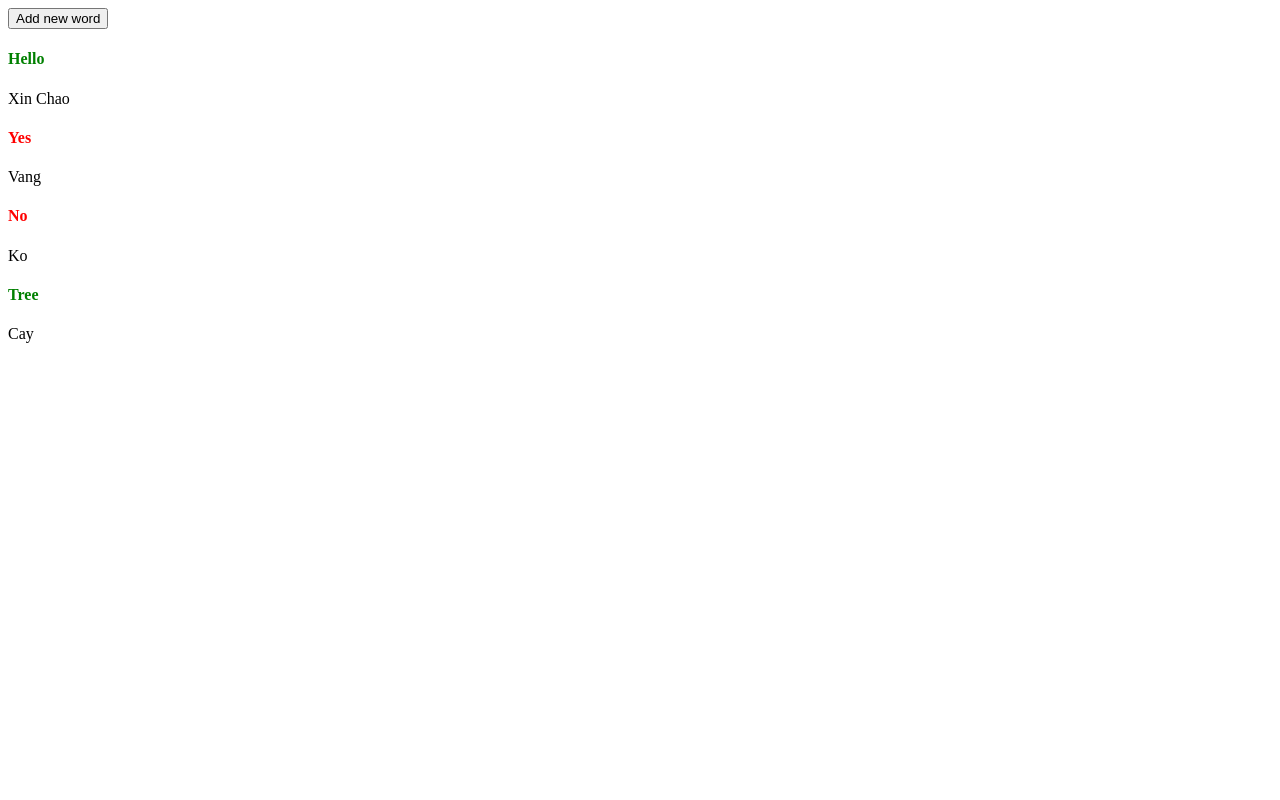
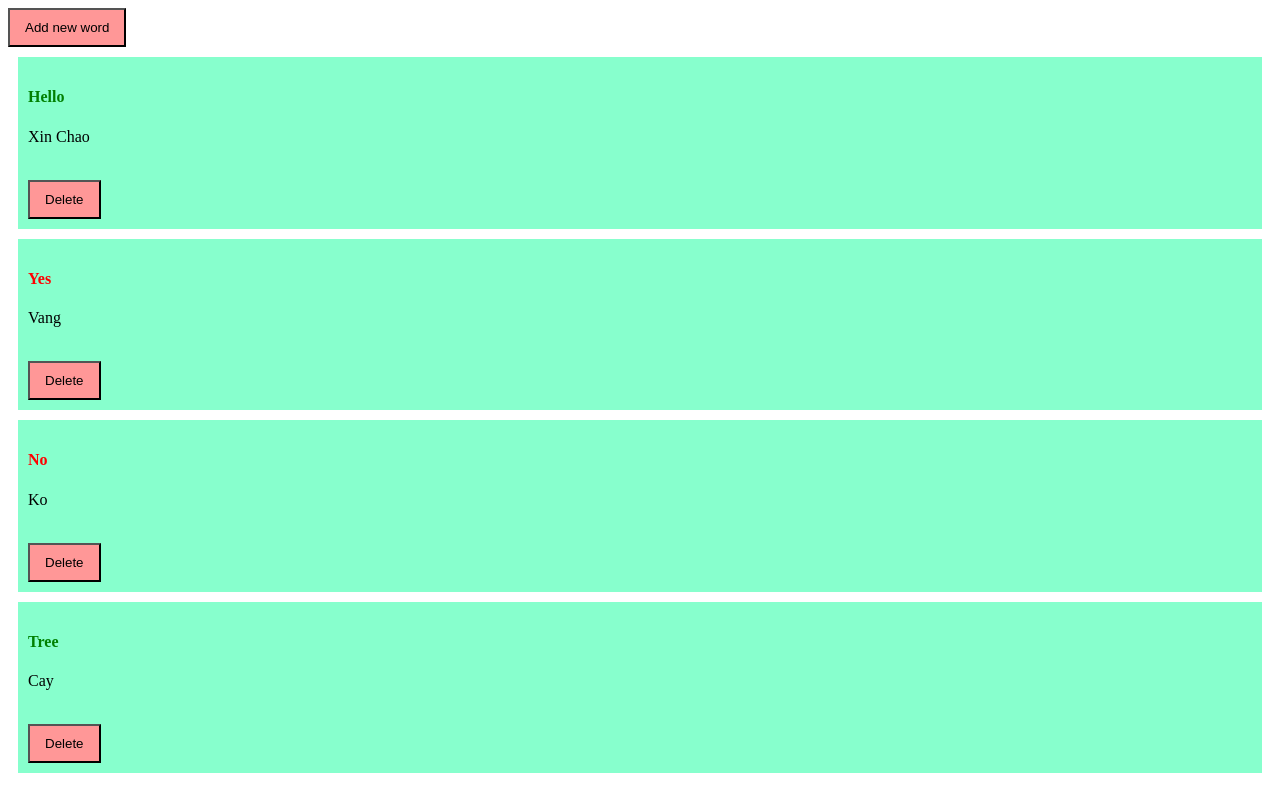
Before and after one commit to kdncode/angular-basic, an Angular app: page / in a window 1280 px wide. Built offline with nearby package versions, Linux system fonts and the light colour scheme.

Commit message:
added "DELETE"

```diff
--- a/src/app/words/words.component.css
+++ b/src/app/words/words.component.css
@@ -0,0 +1,14 @@
+.myWord {
+  background: rgb(135, 255, 205);
+  margin: 10px;
+  padding: 10px;
+}
+
+button {
+  padding: 10px 15px;
+  background: rgb(255, 151, 151);
+}
+
+input {
+  padding: 7px 20px;
+}
--- a/src/app/words/words.component.html
+++ b/src/app/words/words.component.html
@@ -8,9 +8,10 @@
 <!-- To toggle add new word button -->
 <button (click) = "isShowForm = true" *ngIf="!isShowForm" >Add new word</button>
 
-<div *ngFor = "let word of arrWords" >
+<div *ngFor = "let word of arrWords" class="myWord" >
   <h4 [ngStyle] = "{ color: word.got ? 'green' : 'red' }">
       {{ word.en }}
   </h4>
-  <p>{{ word.vn }}</p>
+  <p>{{ word.vn }}</p><br />
+  <button (click)="deleteWord(word.id)">Delete</button>
 </div>
--- a/src/app/words/words.component.ts
+++ b/src/app/words/words.component.ts
@@ -23,6 +23,7 @@ export class WordsComponent implements OnInit {
   ngOnInit() {
   }
 
+  // Add
   addWord() {
     this.arrWords.unshift({
       id: this.arrWords.length + 1,
@@ -36,4 +37,11 @@ export class WordsComponent implements OnInit {
     this.isShowForm = false;
   }
 
+  // Delete
+  deleteWord(id: number) {
+    const index = this.arrWords.findIndex( word => word.id === id);
+    this.arrWords.splice(index, 1);
+
+  }
+
 }
```
